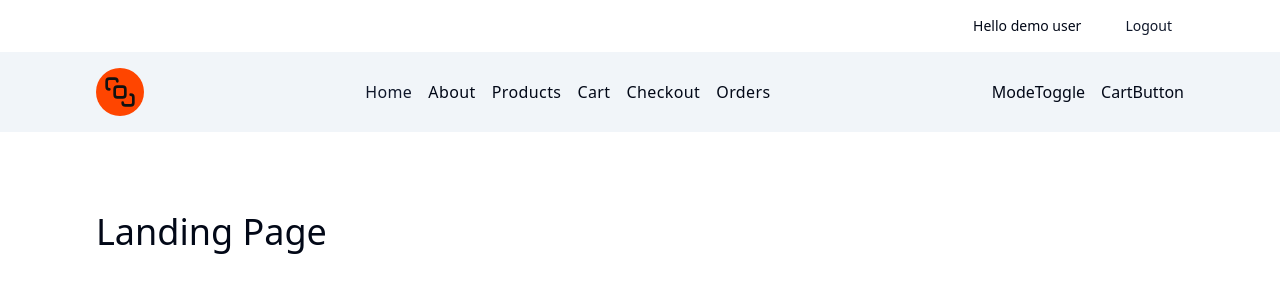
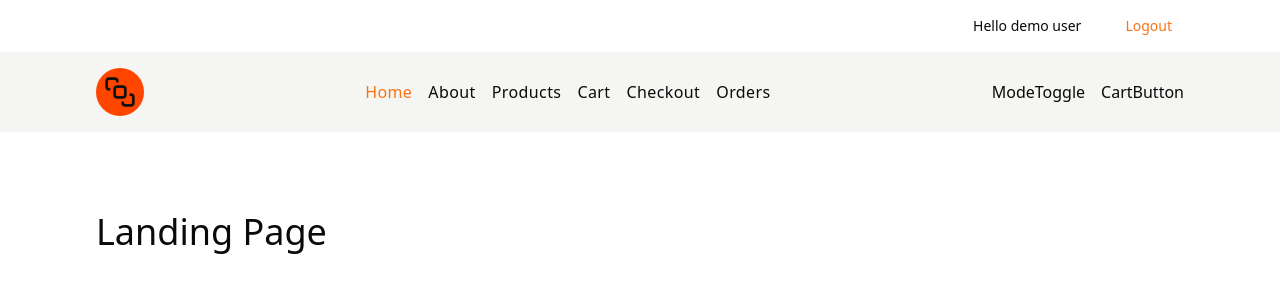
Before and after one commit to Nimira43/Wavy-Text-Animation, a React (Vite) app: page / in a window 1280 px wide. Shown: the top 300 px of the page. Built offline with nearby package versions, Linux system fonts and the light colour scheme.

Commit message:
Work on dropdown completed for now. Working on Dark Light mode.

```diff
--- a/src/components/NavLinks.tsx
+++ b/src/components/NavLinks.tsx
@@ -16,6 +16,8 @@ function NavLinks() {
             key={link.label}
           >
             {link.label}
+
+
           </NavLink>
         )
       })}
--- a/src/features/theme/themeSlice.ts
+++ b/src/features/theme/themeSlice.ts
@@ -1,12 +1,24 @@
+import { applyTheme } from '@/utils';
 import { createSlice, PayloadAction } from '@reduxjs/toolkit'
 
+export type Theme = 'dark' | 'light' | 'system'
+
+type ThemeState = {
+  theme: Theme
+}
+
 const initialState = {
-  name: 'theme slice',
+  theme: 'system',
 };
 const themeSlice = createSlice({
   name: 'theme',
   initialState,
-  reducers: {},
+  reducers: {
+    setTheme: (state, action: PayloadAction<Theme>) => {
+      state.theme = action.payload
+      applyTheme(action.payload)
+     }
+  },
 })
 
 export default themeSlice.reducer
--- a/src/index.css
+++ b/src/index.css
@@ -5,64 +5,47 @@
 @layer base {
   :root {
     --background: 0 0% 100%;
-      --foreground: 222.2 84% 4.9%;
-
+    --foreground: 20 14.3% 4.1%;
     --card: 0 0% 100%;
-      --card-foreground: 222.2 84% 4.9%;
-
+    --card-foreground: 20 14.3% 4.1%;
     --popover: 0 0% 100%;
-      --popover-foreground: 222.2 84% 4.9%;
-
-      --primary: 222.2 47.4% 11.2%;
-      --primary-foreground: 210 40% 98%;
-
-      --secondary: 210 40% 96.1%;
-      --secondary-foreground: 222.2 47.4% 11.2%;
-
-      --muted: 210 40% 96.1%;
-      --muted-foreground: 215.4 16.3% 46.9%;
-
-      --accent: 210 40% 96.1%;
-      --accent-foreground: 222.2 47.4% 11.2%;
-
+    --popover-foreground: 20 14.3% 4.1%;
+    --primary: 24.6 95% 53.1%;
+    --primary-foreground: 60 9.1% 97.8%;
+    --secondary: 60 4.8% 95.9%;
+    --secondary-foreground: 24 9.8% 10%;
+    --muted: 60 4.8% 95.9%;
+    --muted-foreground: 25 5.3% 44.7%;
+    --accent: 60 4.8% 95.9%;
+    --accent-foreground: 24 9.8% 10%;
     --destructive: 0 84.2% 60.2%;
-      --destructive-foreground: 210 40% 98%;
-
-      --border: 214.3 31.8% 91.4%;
-      --input: 214.3 31.8% 91.4%;
-      --ring: 222.2 84% 4.9%;
-
+    --destructive-foreground: 60 9.1% 97.8%;
+    --border: 20 5.9% 90%;
+    --input: 20 5.9% 90%;
+    --ring: 24.6 95% 53.1%;
     --radius: 0.5rem;
   }
 
   .dark {
-      --background: 222.2 84% 4.9%;
-      --foreground: 210 40% 98%;
-
-      --card: 222.2 84% 4.9%;
-      --card-foreground: 210 40% 98%;
-
-      --popover: 222.2 84% 4.9%;
-      --popover-foreground: 210 40% 98%;
-
-      --primary: 210 40% 98%;
-      --primary-foreground: 222.2 47.4% 11.2%;
-
-      --secondary: 217.2 32.6% 17.5%;
-      --secondary-foreground: 210 40% 98%;
-
-      --muted: 217.2 32.6% 17.5%;
-      --muted-foreground: 215 20.2% 65.1%;
-
-      --accent: 217.2 32.6% 17.5%;
-      --accent-foreground: 210 40% 98%;
-
-      --destructive: 0 62.8% 30.6%;
-      --destructive-foreground: 210 40% 98%;
-
-      --border: 217.2 32.6% 17.5%;
-      --input: 217.2 32.6% 17.5%;
-      --ring: 212.7 26.8% 83.9%;
+    --background: 20 14.3% 4.1%;
+    --foreground: 60 9.1% 97.8%;
+    --card: 20 14.3% 4.1%;
+    --card-foreground: 60 9.1% 97.8%;
+    --popover: 20 14.3% 4.1%;
+    --popover-foreground: 60 9.1% 97.8%;
+    --primary: 20.5 90.2% 48.2%;
+    --primary-foreground: 60 9.1% 97.8%;
+    --secondary: 12 6.5% 15.1%;
+    --secondary-foreground: 60 9.1% 97.8%;
+    --muted: 12 6.5% 15.1%;
+    --muted-foreground: 24 5.4% 63.9%;
+    --accent: 12 6.5% 15.1%;
+    --accent-foreground: 60 9.1% 97.8%;
+    --destructive: 0 72.2% 50.6%;
+    --destructive-foreground: 60 9.1% 97.8%;
+    --border: 12 6.5% 15.1%;
+    --input: 12 6.5% 15.1%;
+    --ring: 20.5 90.2% 48.2%;
   }
 }
 
--- /dev/null
+++ b/src/utils/applyTheme.ts
@@ -0,0 +1,13 @@
+import { Theme } from "@/features/theme/themeSlice"
+
+export function applyTheme(theme: Theme) {
+    const root = window.document.documentElement
+    root.classList.remove('light', 'dark')
+
+    if (theme === 'system') {
+        const systemTheme = window.matchMedia('(prefers-color-scheme:dark)').matches ? 'dark' : 'light'
+        root.classList.add(systemTheme)
+        return
+    }
+    root.classList.add(theme)
+}
--- a/src/utils/index.ts
+++ b/src/utils/index.ts
@@ -1 +1,2 @@
 export * from './links'
+export * from './applyTheme'
```
Lines whose indentation alone changed are shown as unchanged.
